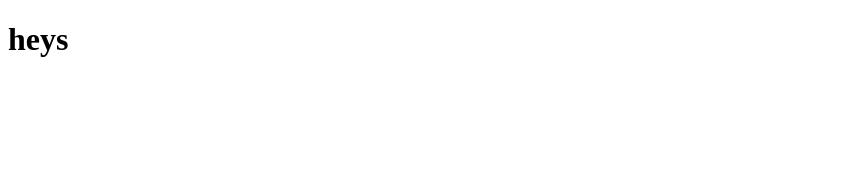
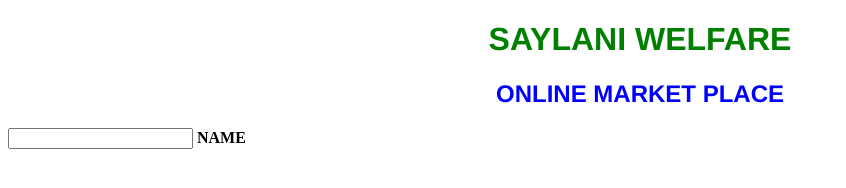
Before and after one commit to naveenasghar/saylani-website, a plain HTML site: page saylani web/2nd page/index.html in a window 1280 px wide. Shown: the whole page, without its empty margins (0-846 px from the left). Drawn offline with Linux system fonts and the light colour scheme.

Commit message:
Add files via upload
second pages

```diff
--- a/saylani web/2nd page/index.html
+++ b/saylani web/2nd page/index.html
@@ -1,11 +1,26 @@
 <!DOCTYPE html>
 <html lang="en">
+
 <head>
     <meta charset="UTF-8">
     <meta name="viewport" content="width=device-width, initial-scale=1.0">
     <title>Document</title>
+
+    <link rel="stylesheet" href="style.css">
 </head>
+
 <body>
-    <h1>heys</h1>
+    <div class="text">
+         <h1>SAYLANI WELFARE</h1>
+        <h2>ONLINE MARKET PLACE</h2>
+    </div>
+    <div class="form">
+        <div class="data">
+            <input type="text">
+            <label><b>NAME</b></label>
+        </div>
+
+    </div>
 </body>
+
 </html>
--- /dev/null
+++ b/saylani web/2nd page/style.css
@@ -0,0 +1,44 @@
+.text h1{
+    color: green;
+    justify-content: center;
+    display: flex;
+    font-family: 'Franklin Gothic Medium', 'Arial Narrow', Arial, sans-serif;
+
+}
+.text h2{
+    color: blue;
+    justify-content: center;
+    display: flex;
+    font-family: 'Franklin Gothic Medium', 'Arial Narrow', Arial, sans-serif;
+}
+
+/* .form{ */
+    /* width:450px; */
+    /* background:none; */
+    /* padding: 30px; */
+
+    /* border: none; */
+
+/* } */
+/* .form data{
+    width:40px;
+    height: 100%;
+    position: relative; */
+
+}
+/* .form data input{
+    height: 100%;
+    width:100%;
+    border: none; */
+    /* border-bottom: 2px solid silver; */
+
+}
+/* .form data label{
+    position: absolute;
+    bottom: 10px;
+    left: 0%;
+    /* color: gray; */
+    /* pointer-events: none;
+    font-size: 17px; */ */
+
+}
--- a/saylani web/style.css
+++ b/saylani web/style.css
@@ -33,4 +33,24 @@ body{
     display: flex;
      border: none;
     margin-left: 45%;
+    float: left;
 }
+.form{
+    width:450px;
+    background:blue;
+    padding: 30px;
+    box-shadow: 0px 0px 10px;
+
+}
+.form .data{
+    width:40px;
+    height: 100%;
+    position: relative;
+
+}
+.form text data{
+    height: 100%;
+    width:100%;
+    border: none;
+    border-bottom: 2px solid yellow;
+}
```
Also changed, not shown: saylani web/index.html (+6 -3 lines).
